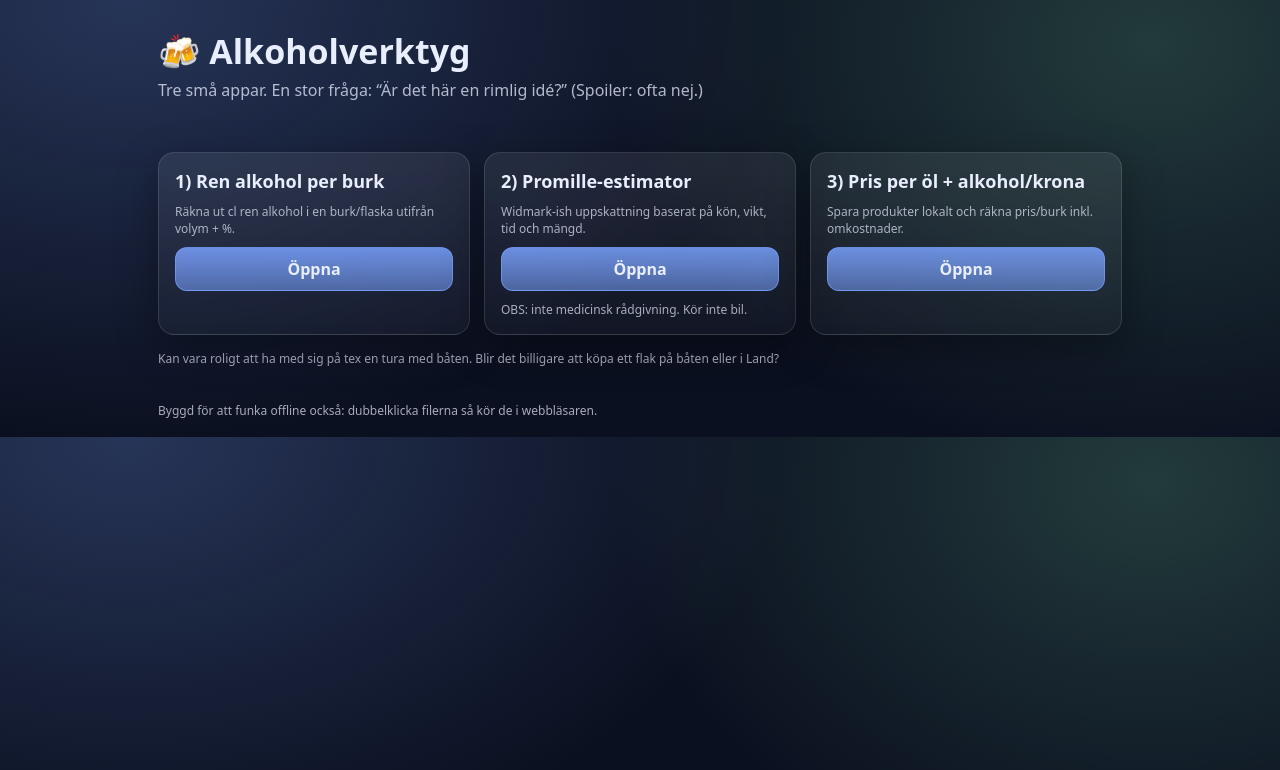
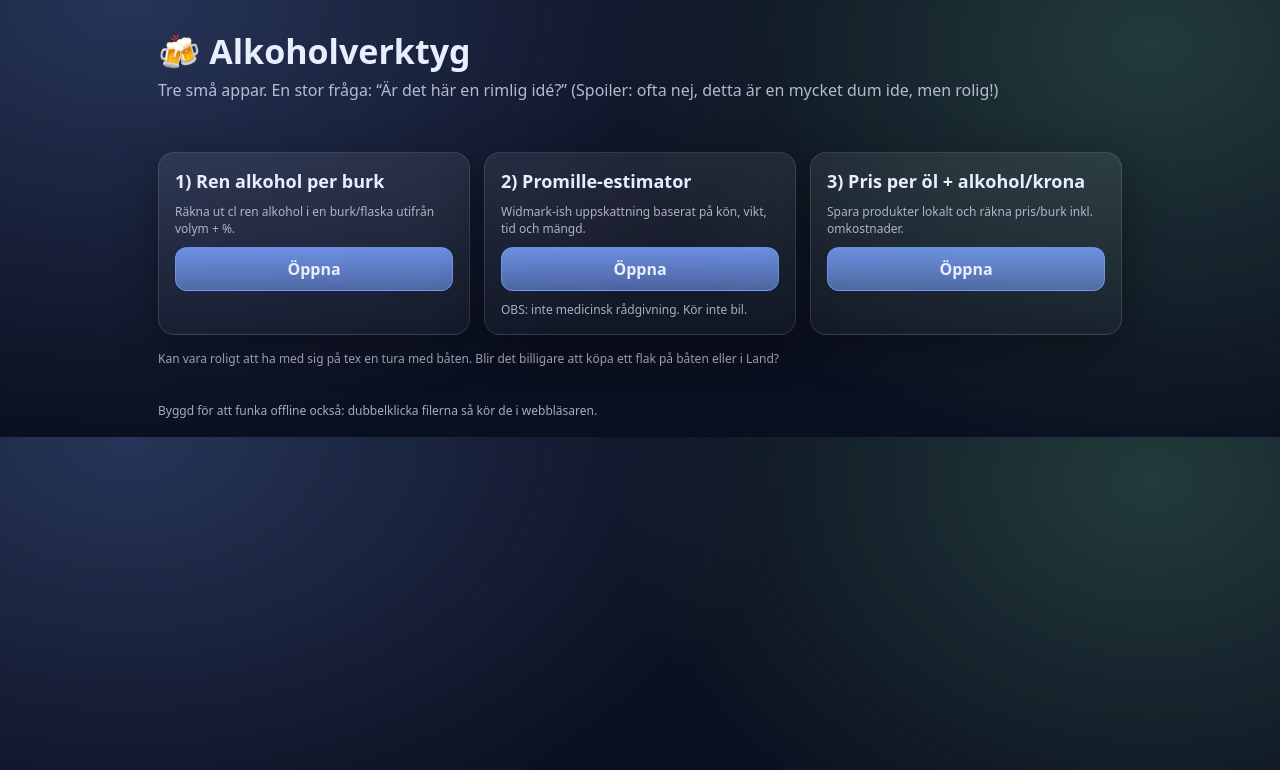
Before and after one commit to Gunnarsson-cloud/OlPrisPerKrona, a plain HTML site: page index.html in a window 1280 px wide. Drawn offline with Linux system fonts and the light colour scheme.

Commit message:
Update index.html

```diff
--- a/index.html
+++ b/index.html
@@ -23,7 +23,7 @@ code{background:rgba(255,255,255,.06); padding:2px 6px; border-radius:8px; borde
 </style></head>
 <body>
 <header><h1>🍻 Alkoholverktyg</h1>
-<p>Tre små appar. En stor fråga: “Är det här en rimlig idé?” (Spoiler: ofta nej.)</p></header>
+<p>Tre små appar. En stor fråga: “Är det här en rimlig idé?” (Spoiler: ofta nej, detta är en mycket dum ide, men rolig!)</p></header>
 <main>
 <div class="grid">
   <div class="card">
```
